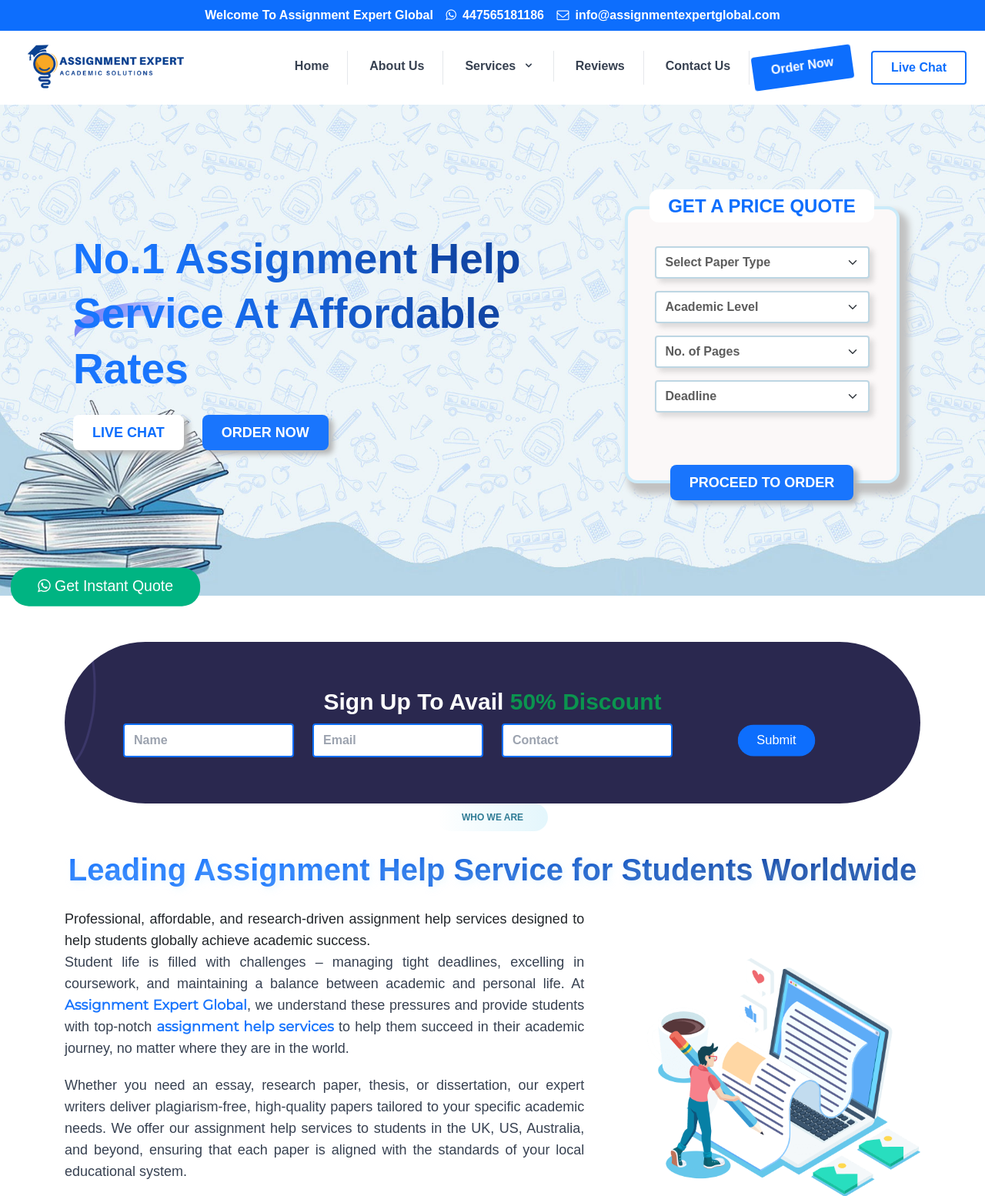
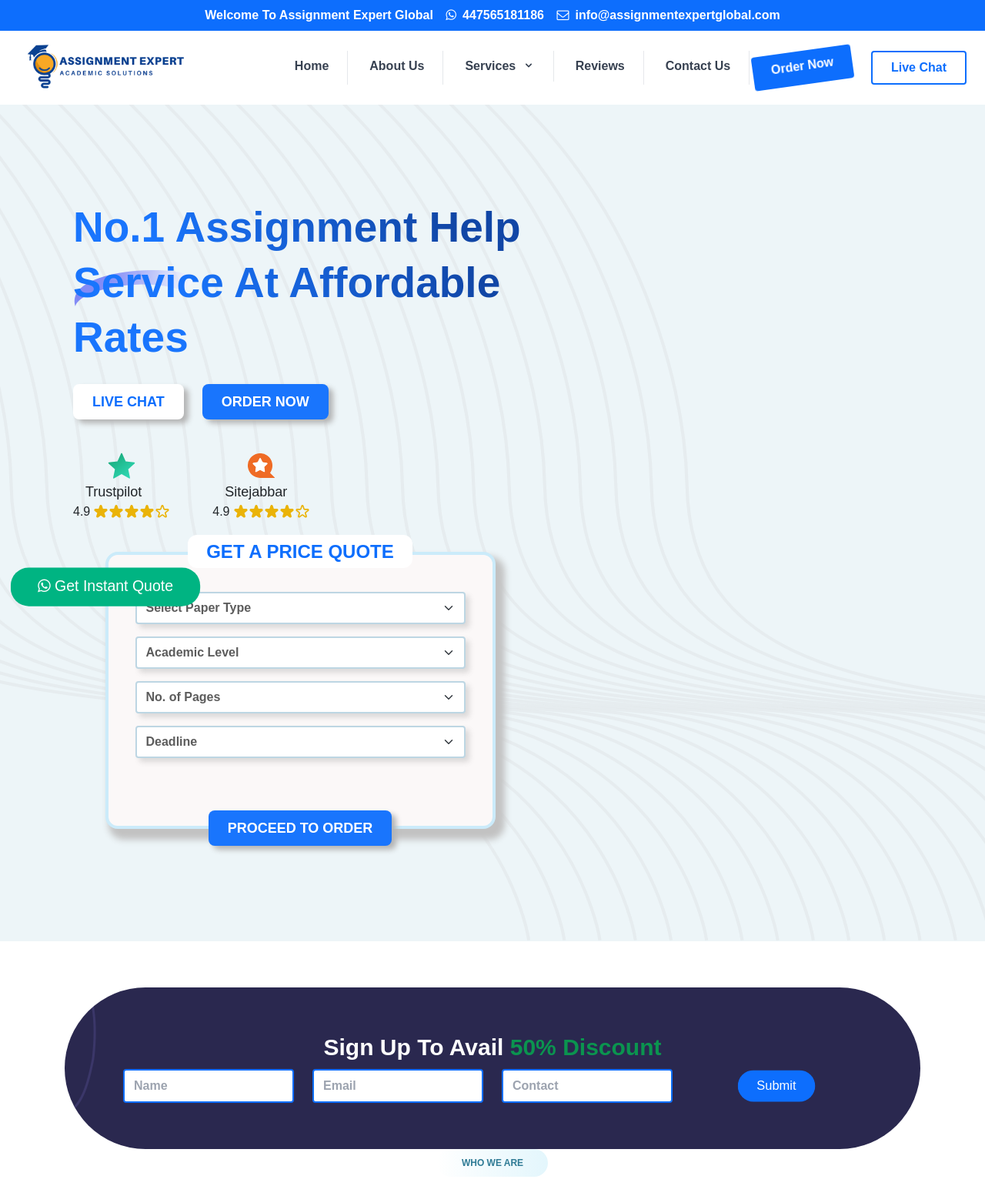
Before and after one commit to shiftuptech/assignmentexpertglobal, a PHP site: page / in a window 1280 px wide. Shown: the top 1554 px of the page at 77% size. Run offline with PHP 8.4, Linux system fonts and the light colour scheme; some libraries are stand-ins or nearby versions.

Commit message:
background changes

```diff
--- a/css/frontend-customcss.css
+++ b/css/frontend-customcss.css
@@ -22,7 +22,8 @@
 }
 section.bg.bg-no-repeat.bg-center.bg-cover {
     /* background: #addaf1;*/
-    background-image: url(./../imgs/assignment-bg.jpg);
+    background-image: url(./../imgs/assignment-bg.svg);
+    background-color: #edf5f8;
 }
     section.bg.bg-no-repeat.bg-center.bg-cover .form-select {
 
--- a/index.html
+++ b/index.html
@@ -383,8 +383,117 @@
                         </div>
                     </div>
                 </div>
-                <div class="flex flex-col  items-center sm:justify-center lg:justify-start sm:flex-row  md:flex-row lg:flex-row space-x-4 py-2 mt-8">
-                </div>
+                <div class="flex flex-col  items-center sm:justify-center lg:justify-start sm:flex-row  md:flex-row lg:flex-row space-x-2 py-2 mt-8">
+
+                    <div class="slide-text">
+                        <svg xmlns="http://www.w3.org/2000/svg" x="0px" y="0px" width="48" height="48"
+                             viewBox="0 0 172 172" style=" fill:#000000;" class="mx-auto h-10">
+                            <defs>
+                                <linearGradient x1="32.28225" y1="22.79" x2="136.49633" y2="162.20317"
+                                                gradientUnits="userSpaceOnUse" id="color-1_8ggStxqyboK5_gr1">
+                                    <stop offset="0" stop-color="#18a878"></stop>
+                                    <stop offset="1" stop-color="#31dcb9"></stop>
+                                </linearGradient>
+                            </defs>
+                            <g fill="none" fill-rule="nonzero" stroke="none" stroke-width="1" stroke-linecap="butt"
+                               stroke-linejoin="miter" stroke-miterlimit="10" stroke-dasharray=""
+                               stroke-dashoffset="0" font-family="none" font-weight="none" font-size="none"
+                               text-anchor="none" style="mix-blend-mode: normal">
+                                <path d="M0,172v-172h172v172z" fill="none"></path>
+                                <g fill="url(#color-1_8ggStxqyboK5_gr1)">
+                                    <path d="M89.27158,18.58317l19.6295,44.032l47.93783,5.06325c3.08525,0.32608 4.32508,4.1495 2.021,6.22425l-35.80825,32.26792l10.00108,47.16025c0.645,3.03508 -2.60867,5.3965 -5.29617,3.8485l-41.75658,-24.09075l-41.75658,24.08717c-2.6875,1.548 -5.93758,-0.81342 -5.29617,-3.8485l10.00108,-47.16025l-35.80825,-32.26792c-2.30408,-2.07475 -1.06067,-5.89817 2.021,-6.22425l47.93783,-5.06325l19.6295,-44.032c1.26133,-2.83083 5.28183,-2.83083 6.54317,0.00358z">
+                                    </path>
+                                </g>
+                            </g>
+                        </svg>
+                        <span class="mb-2 sm:mb-0 md:mb-2 lg:mb-0 focus:outline-none b text-lg  ml-4">Trustpilot</span>
+                        <ul class="flex justify-center">
+                            <li class="mr-1">4.9</li>
+                            <li class="my-auto text-yellow-500">
+                                <div class="flex">
+                                    <svg xmlns="http://www.w3.org/2000/svg" class="h-5 w-5 fill-yellow-500"
+                                         fill="none" viewBox="0 0 24 24" stroke="currentColor" stroke-width="2">
+                                        <path stroke-linecap="round" stroke-linejoin="round"
+                                              d="M11.049 2.927c.3-.921 1.603-.921 1.902 0l1.519 4.674a1 1 0 00.95.69h4.915c.969 0 1.371 1.24.588 1.81l-3.976 2.888a1 1 0 00-.363 1.118l1.518 4.674c.3.922-.755 1.688-1.538 1.118l-3.976-2.888a1 1 0 00-1.176 0l-3.976 2.888c-.783.57-1.838-.197-1.538-1.118l1.518-4.674a1 1 0 00-.363-1.118l-3.976-2.888c-.784-.57-.38-1.81.588-1.81h4.914a1 1 0 00.951-.69l1.519-4.674z" />
+                                    </svg>
+                                    <svg xmlns="http://www.w3.org/2000/svg" class="h-5 w-5 fill-yellow-500"
+                                         fill="none" viewBox="0 0 24 24" stroke="currentColor" stroke-width="2">
+                                        <path stroke-linecap="round" stroke-linejoin="round"
+                                              d="M11.049 2.927c.3-.921 1.603-.921 1.902 0l1.519 4.674a1 1 0 00.95.69h4.915c.969 0 1.371 1.24.588 1.81l-3.976 2.888a1 1 0 00-.363 1.118l1.518 4.674c.3.922-.755 1.688-1.538 1.118l-3.976-2.888a1 1 0 00-1.176 0l-3.976 2.888c-.783.57-1.838-.197-1.538-1.118l1.518-4.674a1 1 0 00-.363-1.118l-3.976-2.888c-.784-.57-.38-1.81.588-1.81h4.914a1 1 0 00.951-.69l1.519-4.674z" />
+                                    </svg>
+                                    <svg xmlns="http://www.w3.org/2000/svg" class="h-5 w-5 fill-yellow-500"
+                                         fill="none" viewBox="0 0 24 24" stroke="currentColor" stroke-width="2">
+                                        <path stroke-linecap="round" stroke-linejoin="round"
+                                              d="M11.049 2.927c.3-.921 1.603-.921 1.902 0l1.519 4.674a1 1 0 00.95.69h4.915c.969 0 1.371 1.24.588 1.81l-3.976 2.888a1 1 0 00-.363 1.118l1.518 4.674c.3.922-.755 1.688-1.538 1.118l-3.976-2.888a1 1 0 00-1.176 0l-3.976 2.888c-.783.57-1.838-.197-1.538-1.118l1.518-4.674a1 1 0 00-.363-1.118l-3.976-2.888c-.784-.57-.38-1.81.588-1.81h4.914a1 1 0 00.951-.69l1.519-4.674z" />
+                                    </svg>
+                                    <svg xmlns="http://www.w3.org/2000/svg" class="h-5 w-5 fill-yellow-500"
+                                         fill="none" viewBox="0 0 24 24" stroke="currentColor" stroke-width="2">
+                                        <path stroke-linecap="round" stroke-linejoin="round"
+                                              d="M11.049 2.927c.3-.921 1.603-.921 1.902 0l1.519 4.674a1 1 0 00.95.69h4.915c.969 0 1.371 1.24.588 1.81l-3.976 2.888a1 1 0 00-.363 1.118l1.518 4.674c.3.922-.755 1.688-1.538 1.118l-3.976-2.888a1 1 0 00-1.176 0l-3.976 2.888c-.783.57-1.838-.197-1.538-1.118l1.518-4.674a1 1 0 00-.363-1.118l-3.976-2.888c-.784-.57-.38-1.81.588-1.81h4.914a1 1 0 00.951-.69l1.519-4.674z" />
+                                    </svg>
+                                    <svg xmlns="http://www.w3.org/2000/svg" class="h-5 w-5 " fill="none"
+                                         viewBox="0 0 24 24" stroke="currentColor" stroke-width="2">
+                                        <path stroke-linecap="round" stroke-linejoin="round"
+                                              d="M11.049 2.927c.3-.921 1.603-.921 1.902 0l1.519 4.674a1 1 0 00.95.69h4.915c.969 0 1.371 1.24.588 1.81l-3.976 2.888a1 1 0 00-.363 1.118l1.518 4.674c.3.922-.755 1.688-1.538 1.118l-3.976-2.888a1 1 0 00-1.176 0l-3.976 2.888c-.783.57-1.838-.197-1.538-1.118l1.518-4.674a1 1 0 00-.363-1.118l-3.976-2.888c-.784-.57-.38-1.81.588-1.81h4.914a1 1 0 00.951-.69l1.519-4.674z" />
+                                    </svg>
+                                </div>
+                            </li>
+                        </ul>
+                    </div>
+                    <div class="">
+                        <svg class="h-8 mx-auto my-1" id="Layer_1" data-name="Layer 1"
+                             xmlns="http://www.w3.org/2000/svg" viewBox="0 0 171.54 155.41">
+                            <defs>
+                                <style>
+                                    .cls-1 {
+                                        fill: #ef6b25;
+                                    }
+
+                                    .cls-2 {
+                                        fill: #fff;
+                                    }
+                                </style>
+                            </defs>
+                            <title>Artboard 3ldpi</title>
+                            <path class="cls-1"
+                                  d="M140.47,124.23,171.54,155c-2.4.18-3.55.34-4.7.34-30,0-59.89.09-89.84,0-37.71-.13-70.89-29-76.19-66.22a77.83,77.83,0,0,1,153.32-26.6c4.17,21.22,0,40.78-11.9,58.78C141.61,122.25,141.07,123.24,140.47,124.23ZM47.56,114.1c.06,3.42,2.84,5,6.32,3.27,6.63-3.36,13.26-6.74,19.69-10.45,3.15-1.83,5.66-1.65,8.72.09,6.2,3.54,12.53,6.86,18.94,10,1.46.71,4.11,1.11,5,.31,1.16-1,1.71-3.5,1.47-5.2-1-7.18-2.4-14.31-3.7-21.45a7.45,7.45,0,0,1,2.6-7.56c5.42-4.88,10.61-10,15.68-15.25,1.13-1.16,2.19-3.44,1.78-4.72s-2.61-2.56-4.2-2.84C112.27,59,104.6,58.11,97,56.72a7.57,7.57,0,0,1-4.73-3.24c-3.36-6.12-6.14-12.56-9.46-18.71-1.12-2.07-3.23-3.6-4.89-5.38-1.68,1.72-3.84,3.19-5,5.23-3.28,6-6.23,12.2-9.16,18.38-1.12,2.38-2.44,3.66-5.36,4-7.51.79-15,2-22.43,3.34-1.62.28-4,1.48-4.31,2.67-.35,1.49.69,3.82,1.88,5.07,4.73,5,9.57,9.87,14.75,14.35,3.27,2.82,3.93,5.66,3,9.73C49.84,99.35,48.83,106.69,47.56,114.1Z" />
+                            <path class="cls-2"
+                                  d="M47.56,114.1c1.27-7.41,2.28-14.75,3.85-22,.88-4.07.22-6.91-3-9.73C43.18,77.91,38.34,73,33.61,68c-1.19-1.25-2.23-3.58-1.88-5.07C32,61.78,34.42,60.58,36,60.3,43.48,59,51,57.75,58.47,57c2.92-.3,4.24-1.58,5.36-4,2.93-6.18,5.88-12.38,9.16-18.38,1.12-2,3.28-3.51,5-5.23,1.66,1.78,3.77,3.31,4.89,5.38,3.32,6.15,6.1,12.59,9.46,18.71A7.57,7.57,0,0,0,97,56.72c7.57,1.39,15.24,2.25,22.83,3.6,1.59.28,3.77,1.54,4.2,2.84s-.65,3.56-1.78,4.72C117.21,73.12,112,78.25,106.6,83.13a7.45,7.45,0,0,0-2.6,7.56c1.3,7.14,2.69,14.27,3.7,21.45.24,1.7-.31,4.17-1.47,5.2-.89.8-3.54.4-5-.31-6.41-3.16-12.74-6.48-18.94-10-3.06-1.74-5.57-1.92-8.72-.09-6.43,3.71-13.06,7.09-19.69,10.45C50.4,119.14,47.62,117.52,47.56,114.1Z" />
+                        </svg>
+                        <span class="mb-2 sm:mb-0 md:mb-2 lg:mb-0 focus:outline-none b text-lg  ml-4">Sitejabbar</span>
+                        <ul class="flex justify-center">
+                            <li class="mr-1">4.9</li>
+                            <li class="my-auto text-yellow-500">
+                                <div class="flex">
+                                    <svg xmlns="http://www.w3.org/2000/svg" class="h-5 w-5 fill-yellow-500"
+                                         fill="none" viewBox="0 0 24 24" stroke="currentColor" stroke-width="2">
+                                        <path stroke-linecap="round" stroke-linejoin="round"
+                                              d="M11.049 2.927c.3-.921 1.603-.921 1.902 0l1.519 4.674a1 1 0 00.95.69h4.915c.969 0 1.371 1.24.588 1.81l-3.976 2.888a1 1 0 00-.363 1.118l1.518 4.674c.3.922-.755 1.688-1.538 1.118l-3.976-2.888a1 1 0 00-1.176 0l-3.976 2.888c-.783.57-1.838-.197-1.538-1.118l1.518-4.674a1 1 0 00-.363-1.118l-3.976-2.888c-.784-.57-.38-1.81.588-1.81h4.914a1 1 0 00.951-.69l1.519-4.674z" />
+                                    </svg>
+                                    <svg xmlns="http://www.w3.org/2000/svg" class="h-5 w-5 fill-yellow-500"
+                                         fill="none" viewBox="0 0 24 24" stroke="currentColor" stroke-width="2">
+                                        <path stroke-linecap="round" stroke-linejoin="round"
+                                              d="M11.049 2.927c.3-.921 1.603-.921 1.902 0l1.519 4.674a1 1 0 00.95.69h4.915c.969 0 1.371 1.24.588 1.81l-3.976 2.888a1 1 0 00-.363 1.118l1.518 4.674c.3.922-.755 1.688-1.538 1.118l-3.976-2.888a1 1 0 00-1.176 0l-3.976 2.888c-.783.57-1.838-.197-1.538-1.118l1.518-4.674a1 1 0 00-.363-1.118l-3.976-2.888c-.784-.57-.38-1.81.588-1.81h4.914a1 1 0 00.951-.69l1.519-4.674z" />
+                                    </svg>
+                                    <svg xmlns="http://www.w3.org/2000/svg" class="h-5 w-5 fill-yellow-500"
+                                         fill="none" viewBox="0 0 24 24" stroke="currentColor" stroke-width="2">
+                                        <path stroke-linecap="round" stroke-linejoin="round"
+                                              d="M11.049 2.927c.3-.921 1.603-.921 1.902 0l1.519 4.674a1 1 0 00.95.69h4.915c.969 0 1.371 1.24.588 1.81l-3.976 2.888a1 1 0 00-.363 1.118l1.518 4.674c.3.922-.755 1.688-1.538 1.118l-3.976-2.888a1 1 0 00-1.176 0l-3.976 2.888c-.783.57-1.838-.197-1.538-1.118l1.518-4.674a1 1 0 00-.363-1.118l-3.976-2.888c-.784-.57-.38-1.81.588-1.81h4.914a1 1 0 00.951-.69l1.519-4.674z" />
+                                    </svg>
+                                    <svg xmlns="http://www.w3.org/2000/svg" class="h-5 w-5 fill-yellow-500"
+                                         fill="none" viewBox="0 0 24 24" stroke="currentColor" stroke-width="2">
+                                        <path stroke-linecap="round" stroke-linejoin="round"
+                                              d="M11.049 2.927c.3-.921 1.603-.921 1.902 0l1.519 4.674a1 1 0 00.95.69h4.915c.969 0 1.371 1.24.588 1.81l-3.976 2.888a1 1 0 00-.363 1.118l1.518 4.674c.3.922-.755 1.688-1.538 1.118l-3.976-2.888a1 1 0 00-1.176 0l-3.976 2.888c-.783.57-1.838-.197-1.538-1.118l1.518-4.674a1 1 0 00-.363-1.118l-3.976-2.888c-.784-.57-.38-1.81.588-1.81h4.914a1 1 0 00.951-.69l1.519-4.674z" />
+                                    </svg>
+                                    <svg xmlns="http://www.w3.org/2000/svg" class="h-5 w-5 " fill="none"
+                                         viewBox="0 0 24 24" stroke="currentColor" stroke-width="2">
+                                        <path stroke-linecap="round" stroke-linejoin="round"
+                                              d="M11.049 2.927c.3-.921 1.603-.921 1.902 0l1.519 4.674a1 1 0 00.95.69h4.915c.969 0 1.371 1.24.588 1.81l-3.976 2.888a1 1 0 00-.363 1.118l1.518 4.674c.3.922-.755 1.688-1.538 1.118l-3.976-2.888a1 1 0 00-1.176 0l-3.976 2.888c-.783.57-1.838-.197-1.538-1.118l1.518-4.674a1 1 0 00-.363-1.118l-3.976-2.888c-.784-.57-.38-1.81.588-1.81h4.914a1 1 0 00.951-.69l1.519-4.674z" />
+                                    </svg>
+                                </div>
+                            </li>
+                        </ul>
+                    </div>
             </div>
 
             <div class="col-span-12 lg:col-span-5 xl:col-span-5 md:px-3">
```
Also changed, not shown: academic-writing.html (+0 -36 lines), dissertation-writing.html (+0 -36 lines), essay-writing-service.html (+0 -36 lines), research-paper-writing.html (+0 -36 lines), thesis-writing-service.html (+0 -36 lines), imgs/assignment-bg.svg (added).
